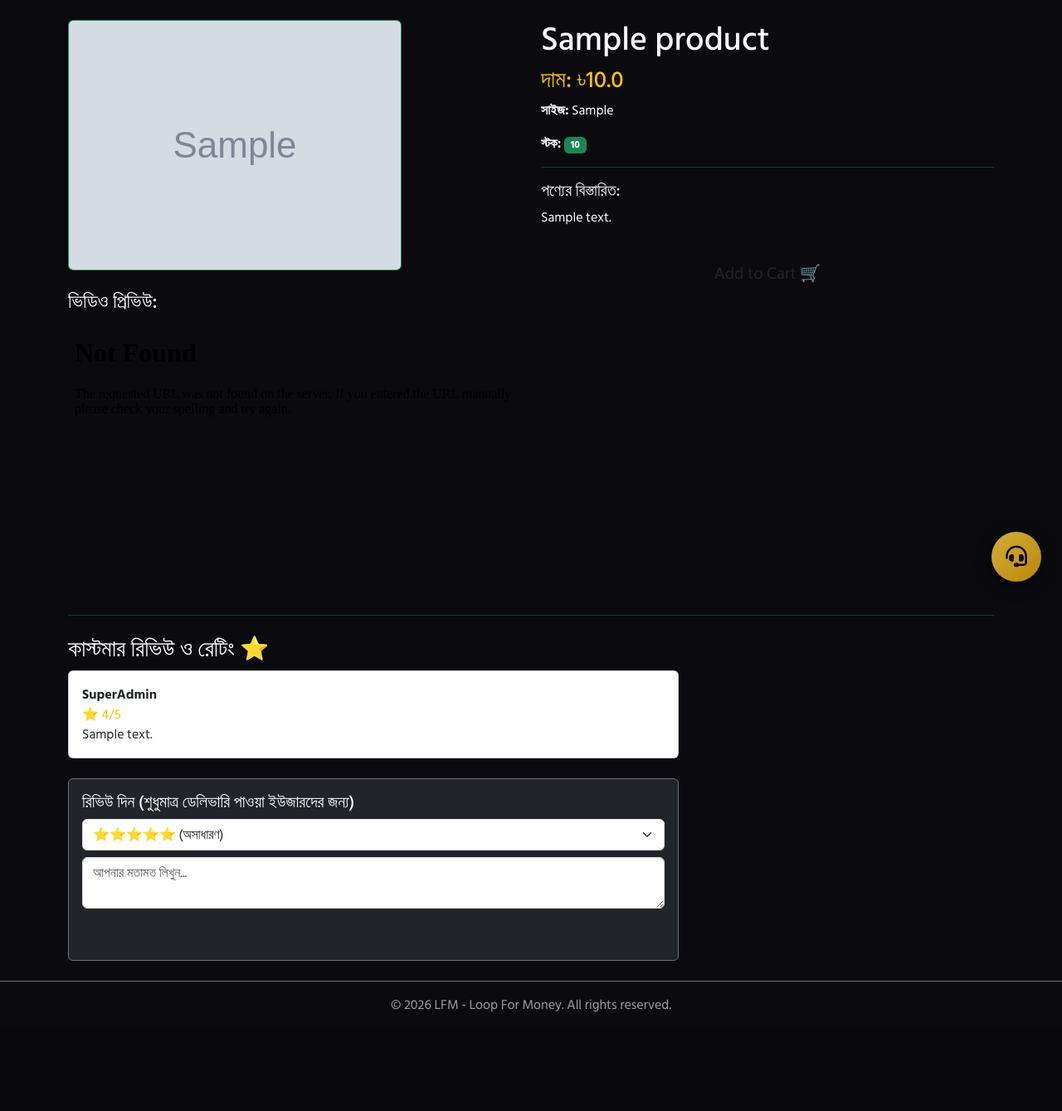
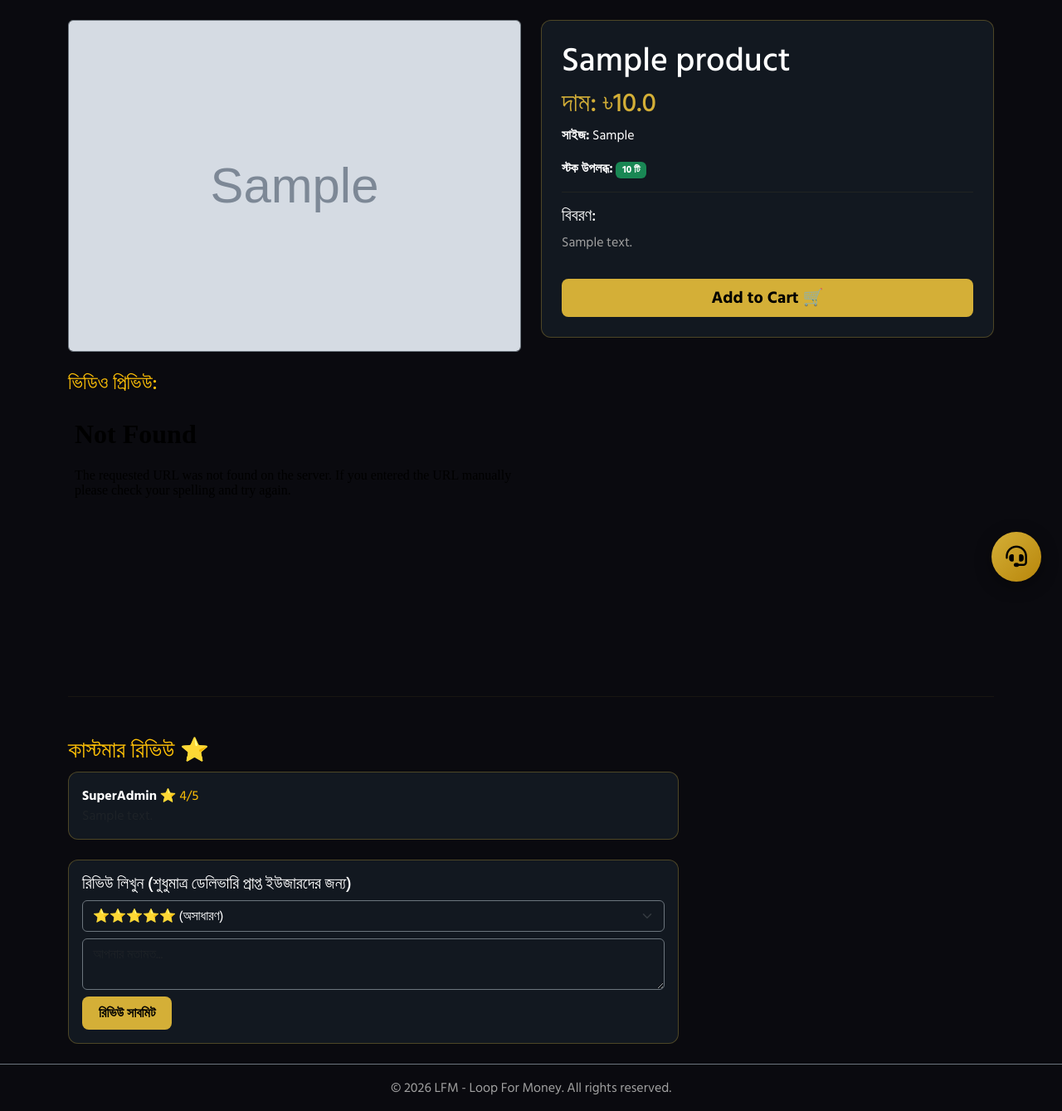
Before and after one commit to lfm2026/lfm-shop, a Flask app: page /product/1 in a window 1280 px wide. Shown: the part 74-1413 px from the top of the page at 83% size. Before the commit the page ends 1294 px from the top, so only its background shows below. Run offline with Flask 3, Linux system fonts and the light colour scheme; the visitor is signed in with stand-in values (Sample User, id 1); data comes from the database, SQL or seed files in the repository; tables that the repository leaves empty hold one stand-in row (values such as "Sample post"); grey boxes marked "Sample" are stand-in pictures.

Commit message:
Update product.html

```diff
--- a/templates/product.html
+++ b/templates/product.html
@@ -1,12 +1,10 @@
 {% extends "base.html" %}
 {% block content %}
-<div class="row">
+<div class="row g-4">
     <div class="col-md-6">
-        <img src="{{ product[6] }}" class="img-fluid border border-success rounded" alt="Product Image">
-
+        <img src="{{ product[6] }}" class="img-fluid rounded border border-secondary w-100" style="max-height:400px; object-fit:cover;" alt="Product">
         {% if product[7] %}
-        <h4 class="mt-4">ভিডিও প্রিভিউ:</h4>
-        <!-- ভিডিও সাপোর্ট (YouTube/MP4) -->
+        <h4 class="mt-4 text-warning">ভিডিও প্রিভিউ:</h4>
         <div class="ratio ratio-16x9">
             <iframe src="{{ product[7] }}" allowfullscreen></iframe>
         </div>
@@ -14,43 +12,42 @@
     </div>
 
     <div class="col-md-6">
-        <h1>{{ product[1] }}</h1>
-        <h3 class="text-warning">দাম: ৳{{ product[4] }}</h3>
-        <p><b>সাইজ:</b> {{ product[2] }}</p>
-        <p><b>স্টক:</b> <span class="badge bg-success">{{ product[5] }}</span></p>
-        <hr style="border-color:#00ff66;">
-        <h5>পণ্যের বিস্তারিত:</h5>
-        <p>{{ product[3] }}</p>
-
-        <a href="/add_to_cart/{{ product[0] }}" class="btn btn-custom btn-lg w-100 mt-3">Add to Cart 🛒</a>
+        <div class="card-custom p-4">
+            <h1>{{ product[1] }}</h1>
+            <h2 style="color:var(--gold);">দাম: ৳{{ product[4] }}</h2>
+            <p><b>সাইজ:</b> {{ product[2] }}</p>
+            <p><b>স্টক উপলব্ধ:</b> <span class="badge bg-success">{{ product[5] }} টি</span></p>
+            <hr style="border-color:var(--border-color);">
+            <h5>বিবরণ:</h5>
+            <p style="color:var(--text-muted);">{{ product[3] }}</p>
+            <a href="/add_to_cart/{{ product[0] }}" class="btn btn-gold btn-lg w-100 mt-3">Add to Cart 🛒</a>
+        </div>
     </div>
 </div>
 
-<hr class="mt-5" style="border-color:#00ff66;">
+<hr class="my-5" style="border-color:var(--border-color);">
 
-<div class="row mt-4">
+<div class="row">
     <div class="col-md-8">
-        <h3>কাস্টমার রিভিউ ও রেটিং ⭐</h3>
+        <h3 class="text-warning">কাস্টমার রিভিউ ⭐</h3>
         {% for r in reviews %}
-        <div class="card p-3 mb-2">
-            <strong>{{ r[2] }}</strong>
-            <span class="text-warning">⭐ {{ r[0] }}/5</span>
-            <p class="mb-0">{{ r[1] }}</p>
+        <div class="card-custom p-3 mb-2">
+            <strong>{{ r[2] }}</strong> <span class="text-warning">⭐ {{ r[0] }}/5</span>
+            <p class="mb-0 text-muted">{{ r[1] }}</p>
         </div>
         {% else %}
-        <p>এখনো কোনো রিভিউ নেই।</p>
+        <p class="text-muted">এখনো কোনো রিভিউ দেওয়া হয়নি।</p>
         {% endfor %}
 
         {% if session.get('user_id') %}
-        <form method="POST" class="mt-4 bg-dark p-3 border border-secondary rounded">
-            <h5>রিভিউ দিন (শুধুমাত্র ডেলিভারি পাওয়া ইউজারদের জন্য)</h5>
-            <select name="rating" class="form-select mb-2" required>
-                <option value="5">⭐⭐⭐⭐⭐ (অসাধারণ)</option>
-                <option value="4">⭐⭐⭐⭐ (ভালো)</option>
-                <option value="3">⭐⭐⭐ (মোটামুটি)</option>
+        <form method="POST" class="card-custom p-3 mt-4">
+            <h5>রিভিউ লিখুন (শুধুমাত্র ডেলিভারি প্রাপ্ত ইউজারদের জন্য)</h5>
+            <select name="rating" class="form-select bg-transparent text-white border-secondary mb-2">
+                <option value="5" class="bg-dark">⭐⭐⭐⭐⭐ (অসাধারণ)</option>
+                <option value="4" class="bg-dark">⭐⭐⭐⭐ (ভালো)</option>
             </select>
-            <textarea name="comment" class="form-control mb-2" placeholder="আপনার মতামত লিখুন..." required></textarea>
-            <button type="submit" class="btn btn-custom">রিভিউ সাবমিট করুন</button>
+            <textarea name="comment" class="form-control bg-transparent text-white border-secondary mb-2" placeholder="আপনার মতামত..." required></textarea>
+            <button type="submit" class="btn btn-gold">রিভিউ সাবমিট</button>
         </form>
         {% endif %}
     </div>
```
